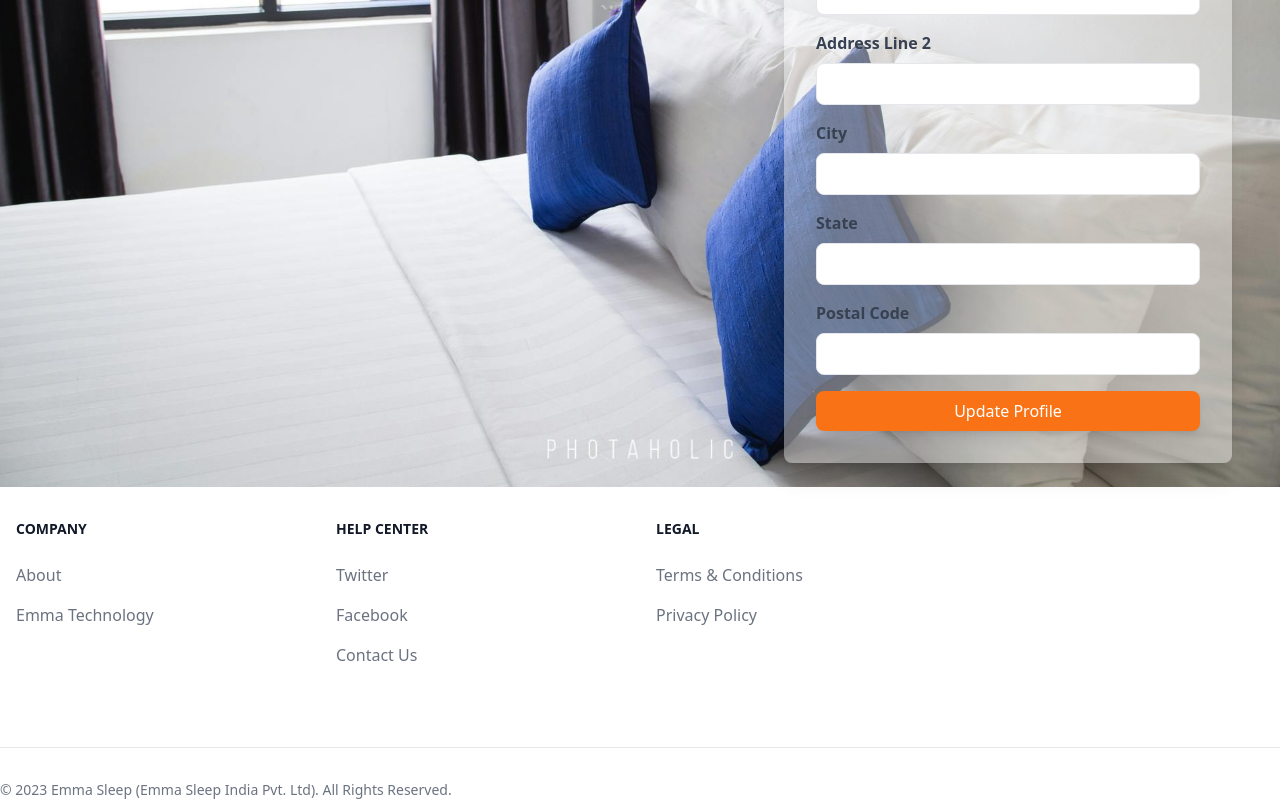
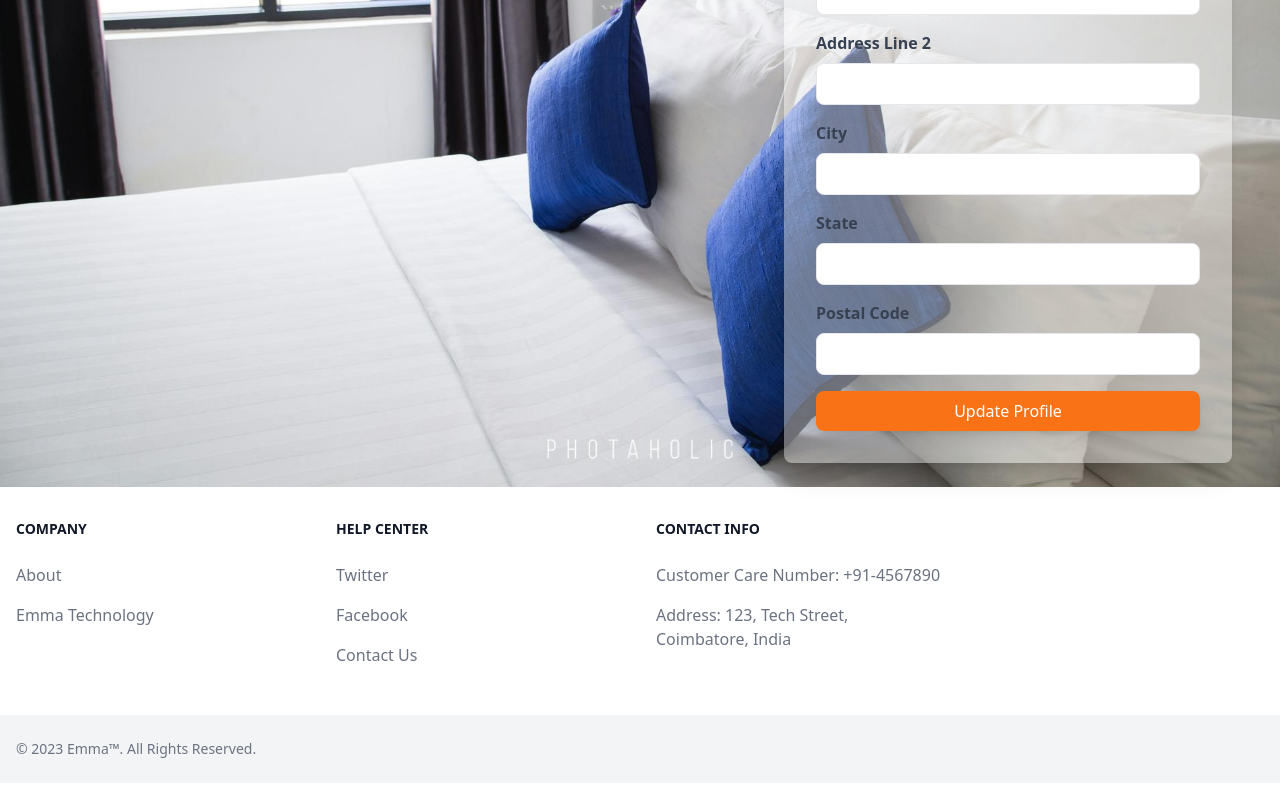
Before and after one commit to Sundarakrishna10/E-Commerce--React, a React (Create React App) app: page /profile-edit in a window 1280 px wide. Shown: the part 489-1289 px from the top of the page. Built offline with nearby package versions, Linux system fonts and the light colour scheme.

Commit message:
change legal terms to contact details in footer

```diff
--- a/src/Components/Footer.js
+++ b/src/Components/Footer.js
@@ -1,6 +1,7 @@
 import React, { useState, useRef } from 'react';
 import { Link } from 'react-router-dom';
 import emailjs from '@emailjs/browser';
+
 const Footer = () => {
     const form = useRef();
     const [isDrawerOpen, setIsDrawerOpen] = useState(false);
@@ -183,37 +184,20 @@ const Footer = () => {
                             </ul>
                         </div>
                         <div>
-                            <h2 className="mb-6 text-sm font-semibold text-gray-900 uppercase dark:text-white">Legal</h2>
+                            <h2 className="mb-6 text-sm font-semibold text-gray-900 uppercase dark:text-white">Contact Info</h2>
                             <ul className="text-gray-500 dark:text-gray-400 font-medium">
                                 <li className="mb-4">
-                                    <Link
-                                        to="/TermsAndConditions"
-                                        className="text-gray-500 dark:text-gray-400 font-medium hover:underline"
-                                    >
-                                        Terms & Conditions
-                                    </Link>
+                                    <p className="text-gray-500 dark:text-gray-400 font-medium">Customer Care Number: +91-4567890</p>
                                 </li>
                                 <li className="mb-4">
-                                    <Link
-                                        to="/PrivacyPolicy"
-                                        className="text-gray-500 dark:text-gray-400 font-medium hover:underline"
-                                    >
-                                        Privacy Policy
-                                    </Link>
+                                    <p className="text-gray-500 dark:text-gray-400 font-medium">Address: 123, Tech Street, Coimbatore, India</p>
                                 </li>
                             </ul>
                         </div>
                     </div>
-                </div>
-                <hr className="my-6 border-gray-200 sm:mx-auto dark:border-gray-700 lg:my-8" />
-                <div className="sm:flex sm:items-center sm:justify-between">
-                    <span className="text-sm text-gray-500 sm:text-center dark:text-gray-400">
-                        © 2023{' '}
-                        <Link to="/" className="hover:underline">
-                            Emma Sleep (Emma Sleep India Pvt. Ltd)
-                        </Link>
-                        . All Rights Reserved.
-                    </span>
+                    <div className="px-4 py-6 bg-gray-100 dark:bg-gray-700 md:flex md:items-center md:justify-between">
+                        <span className="text-sm text-gray-500 sm:text-center dark:text-gray-400">© 2023 <Link to="/" className="hover:underline">Emma™</Link>. All Rights Reserved.</span>
+                    </div>
                 </div>
             </footer>
         </div>
```
